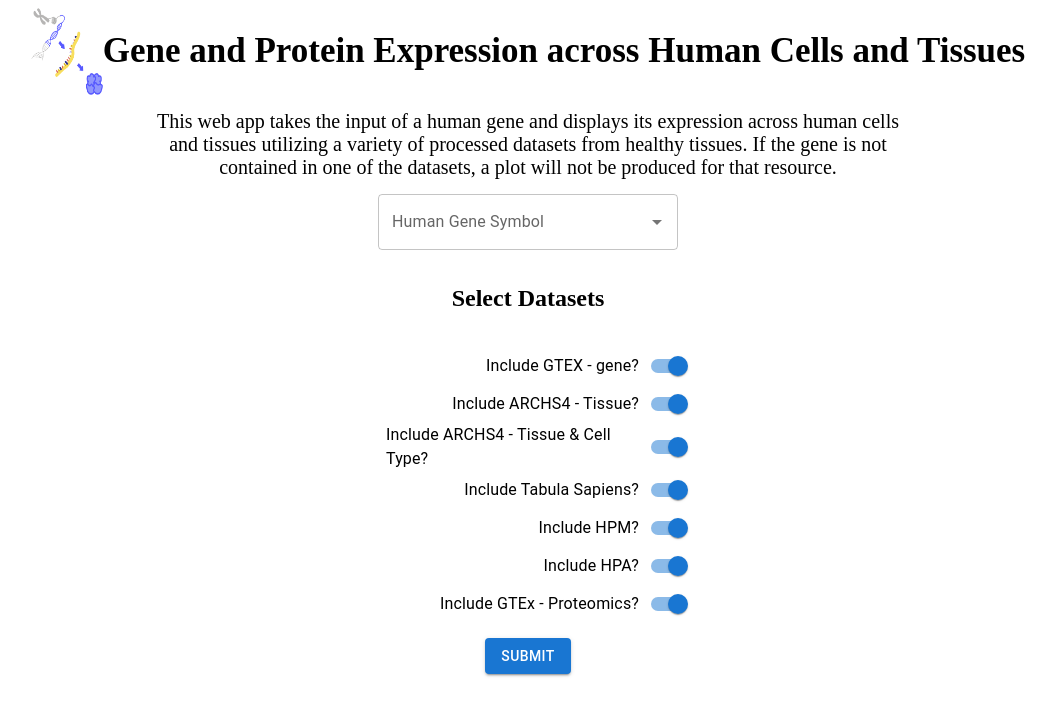
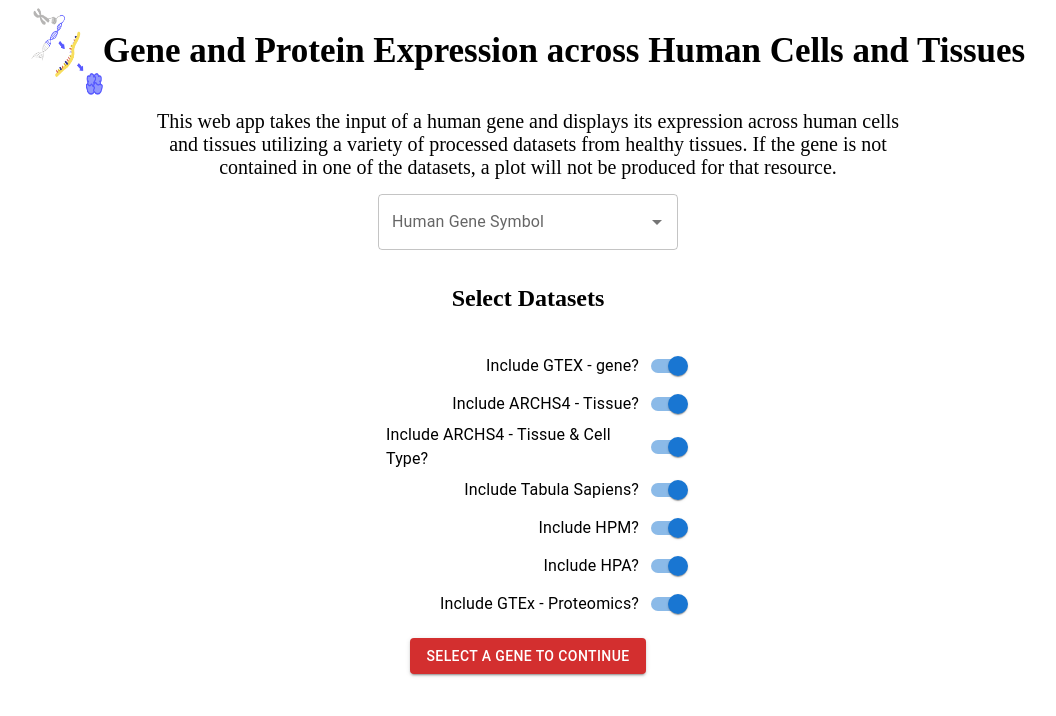
Before and after one commit to MaayanLab/GeneRanger, a Next.js app: page / in a window 1280 px wide. Shown: the top 716 px of the page, without its empty margins (112-1168 px from the left). Built offline with nearby package versions, Linux system fonts and the light colour scheme.

Commit message:
Submit button is only active once user selects gene

```diff
--- a/pages/index.js
+++ b/pages/index.js
@@ -14,8 +14,8 @@ const genes = ["BRI3", "CTTN", "UTP14C", "UTP18", "FZD10", "GFRA1", "RCVRN", "GA
 
 export default function Home() {
 
-  const [gene, setGene] = useState('A2M');
-  const [databases, setDatabases] = useState([true, true, true, true, true, true, true])
+  const [gene, setGene] = useState();
+  const [databases, setDatabases] = useState([true, true, true, true, true, true, true]);
 
   function updateDatabases(index) {
     let updatedArray = [...databases];
@@ -44,7 +44,7 @@ export default function Home() {
           disablePortal
           options={ genes }
           sx={{ width: 300 }}
-          onChange={(event, value) => setGene(value)}
+          onChange={(event, value) => {setGene(value)}}
           renderInput={(params) => <TextField {...params} label="Human Gene Symbol" />}
         />
     </div>
@@ -63,6 +63,8 @@ export default function Home() {
       </FormGroup>
 
       <div style={{textAlign: 'center'}}>
+        {
+          gene != null ?
             <Link
             href={{
               pathname: "gene/[gene]",
@@ -70,8 +72,12 @@ export default function Home() {
                   gene: gene,
                   databases: databases
             }}}>
-          <Button variant="contained">Submit</Button>
+            <Button variant="contained" color="primary">Submit</Button>
           </Link>
+          :
+          <Button variant="contained" color="error">Select a gene to continue</Button>
+        }
+
       </div>
 
 
```
Lines whose indentation alone changed are shown as unchanged.
